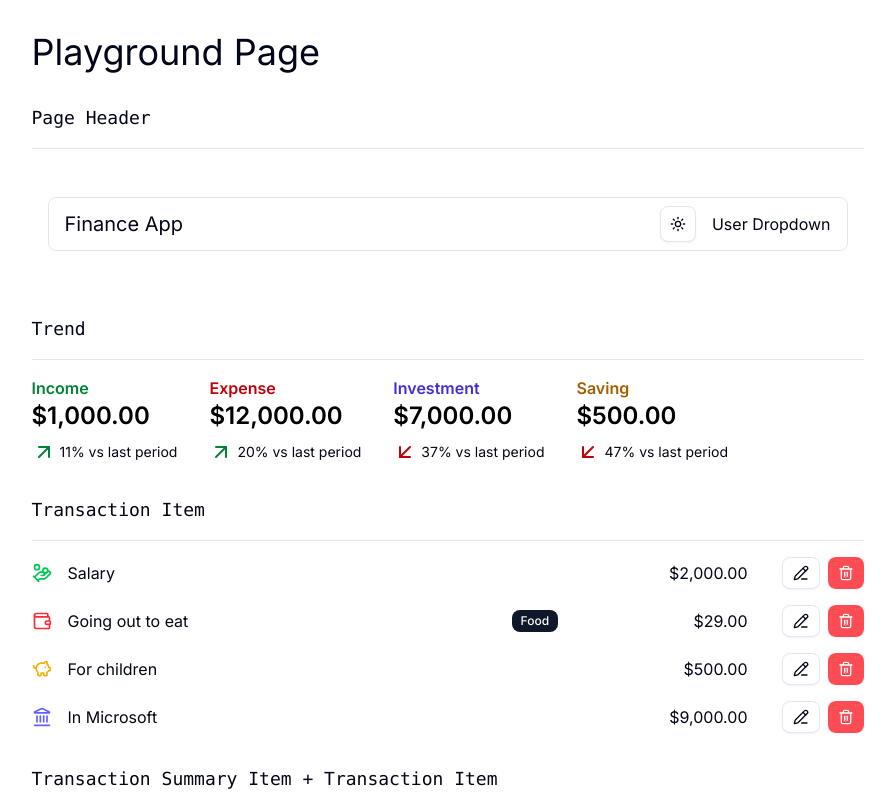
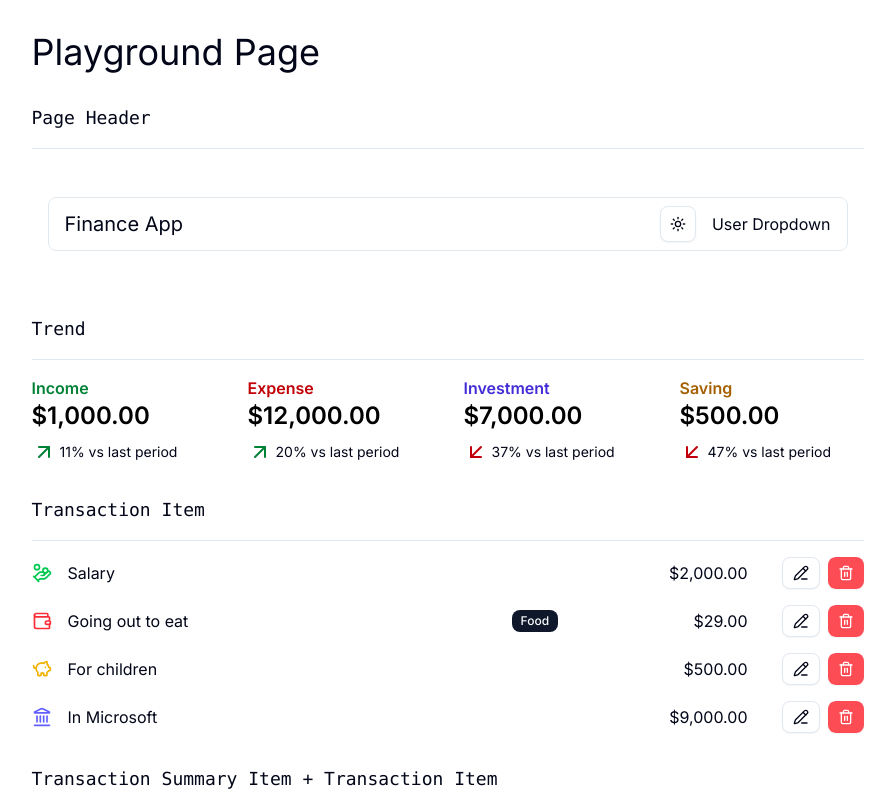
Before and after one commit to rohxn-rai/finance-app-nextjs, a Next.js app: page /playground in a window 1280 px wide. Shown: the top 800 px of the page, without its empty margins (185-1080 px from the left). Built offline with nearby package versions, Linux system fonts and the light colour scheme.

Commit message:
made some flex to grid changes

```diff
--- a/app/playground/page.tsx
+++ b/app/playground/page.tsx
@@ -41,7 +41,7 @@
       <div>
         <h2 className="mb-4 text-lg font-mono">Trend</h2>
         <Separator />
-        <div className="flex flex-row gap-8">
+        <div className="grid md:grid-cols-4 xs:grid-cols-2 grid-cols-1 gap-8">
           <BaseTrend type="Income" amount={1000} prevAmount={900} />
           <BaseTrend type="Expense" amount={12000} prevAmount={10000} />
           <BaseTrend type="Investment" amount={7000} prevAmount={11100} />
```
